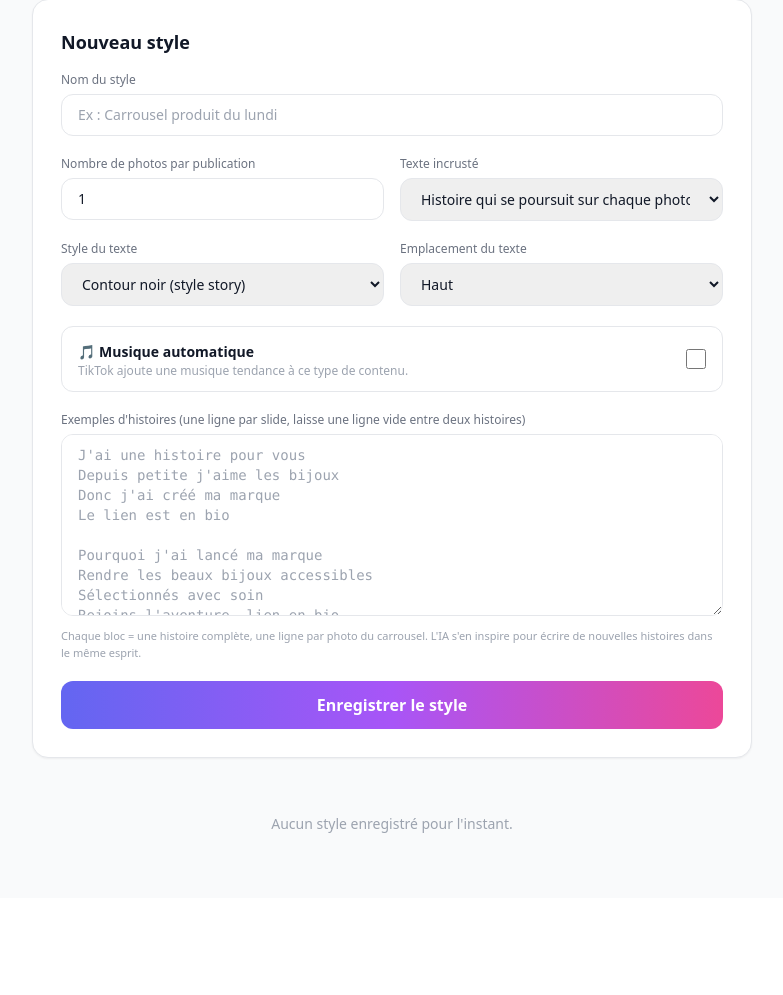
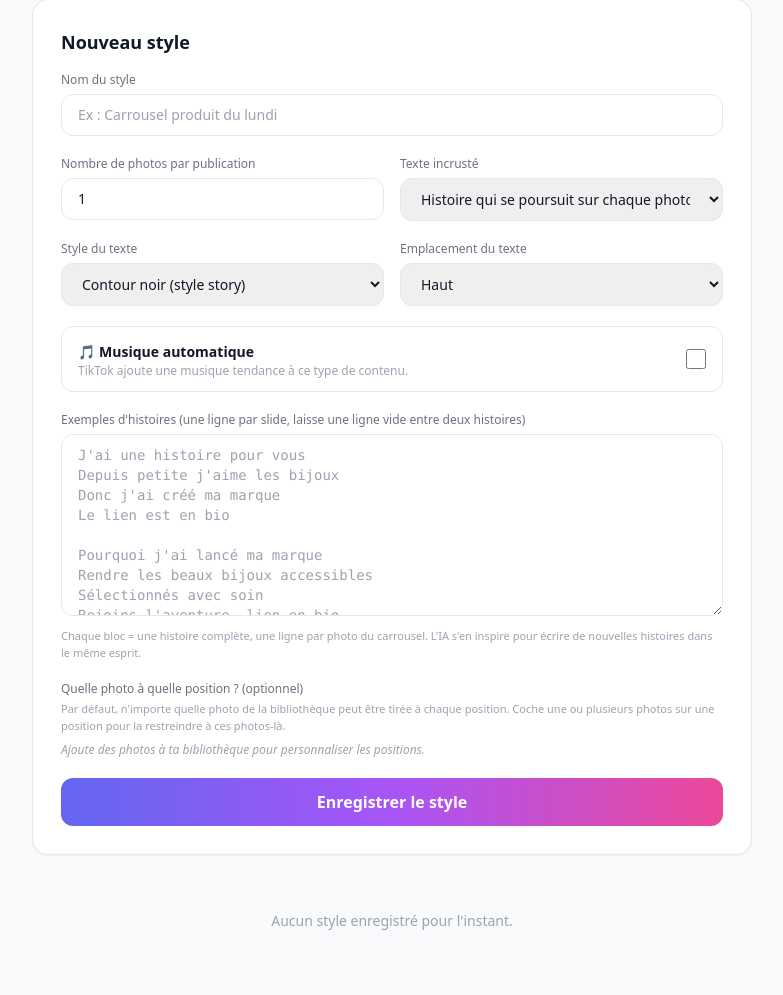
Before and after one commit to arthurgrange61/contentai-studio-backend, a FastAPI app: template templates/styles.html in a window 1280 px wide. Shown: the part 234-1229 px from the top of the page, without its empty margins (248-1031 px from the left). Before the commit the page ends 1067 px from the top, so only its background shows below. Run offline with FastAPI, Linux system fonts and the light colour scheme; the template is opened without the code that fills it, so the values that code supplies are empty; parts of the project's set-up code (start-up, migrations or seed data) failed here and were passed over; some libraries are stand-ins or nearby versions.

Commit message:
Ajoute la sélection de photos par position dans un style
Chaque position de carrousel peut être restreinte à certaines photos
de la bibliothèque ; par défaut (aucune coche), n'importe quelle photo
peut être tirée à cette position.

```diff
--- a/db.py
+++ b/db.py
@@ -86,6 +86,10 @@
     music_enabled: Mapped[bool] = mapped_column(Boolean, default=False)     # musique auto TikTok
     text_style: Mapped[str] = mapped_column(String, default="outline")      # bubble | outline
     text_placement: Mapped[str] = mapped_column(String, default="top")      # top | center | belly | bottom
+    # Une liste par position (0 = 1ère photo, 1 = 2ème...) d'ids de photos autorisées
+    # à cette position. Liste vide à une position = n'importe quelle photo de la
+    # bibliothèque (comportement par défaut, tirage aléatoire).
+    position_photos: Mapped[list] = mapped_column(JSON, default=list)
     created_at: Mapped[datetime.datetime] = mapped_column(DateTime, default=datetime.datetime.utcnow)
 
     user: Mapped[StudioUser] = relationship(back_populates="styles")
@@ -147,6 +151,7 @@
     "ALTER TABLE content_styles ADD COLUMN IF NOT EXISTS text_style VARCHAR DEFAULT 'outline'",
     "ALTER TABLE content_styles ADD COLUMN IF NOT EXISTS text_placement VARCHAR DEFAULT 'top'",
     "ALTER TABLE posting_rules ADD COLUMN IF NOT EXISTS active BOOLEAN DEFAULT true",
+    "ALTER TABLE content_styles ADD COLUMN IF NOT EXISTS position_photos JSON DEFAULT '[]'::json",
 ]
 
 
--- a/main.py
+++ b/main.py
@@ -43,6 +43,7 @@
 import datetime
 import os
 import base64
+import json
 import random
 import re
 from contextlib import asynccontextmanager
@@ -338,10 +339,29 @@
         if not user:
             return RedirectResponse("/")
         styles = await db.list_styles(session, user_id)
+        photos = await db.list_photos(session, user_id)
         return templates.TemplateResponse(
             "styles.html",
-            {"request": request, "business_name": user.business_name, "styles": styles},
+            {"request": request, "business_name": user.business_name, "styles": styles, "photos": photos},
         )
+
+
+def _parse_position_photos(raw: str, photo_count: int) -> list[list[str]]:
+    """
+    `raw` est un JSON (rempli par le JS du formulaire) : une liste par position
+    d'ids de photos autorisées. Liste vide à une position = n'importe quelle
+    photo de la bibliothèque (comportement par défaut).
+    """
+    try:
+        parsed = json.loads(raw) if raw else []
+    except (ValueError, TypeError):
+        parsed = []
+    if not isinstance(parsed, list):
+        parsed = []
+    result = [p if isinstance(p, list) else [] for p in parsed][:photo_count]
+    while len(result) < photo_count:
+        result.append([])
+    return result
 
 
 @app.post("/styles", response_class=HTMLResponse)
@@ -354,6 +374,7 @@
     music_enabled: str = Form("off"),
     text_style: str = Form("outline"),       # "bubble" | "outline"
     text_placement: str = Form("top"),       # "top" | "center" | "belly" | "bottom"
+    position_photos_json: str = Form("[]"),
 ):
     user_id = _session_user_id(request)
     if not user_id:
@@ -361,6 +382,7 @@
 
     example_texts = _parse_example_stories(examples)
     photo_count = max(1, min(10, photo_count))
+    position_photos = _parse_position_photos(position_photos_json, photo_count)
 
     async with db.get_session() as session:
         session.add(db.ContentStyle(
@@ -372,6 +394,7 @@
             music_enabled=(music_enabled == "on"),
             text_style=text_style,
             text_placement=text_placement,
+            position_photos=position_photos,
         ))
         await session.commit()
 
@@ -389,6 +412,7 @@
     music_enabled: str = Form("off"),
     text_style: str = Form("outline"),
     text_placement: str = Form("top"),
+    position_photos_json: str = Form("[]"),
 ):
     user_id = _session_user_id(request)
     if not user_id:
@@ -396,6 +420,7 @@
 
     example_texts = _parse_example_stories(examples)
     photo_count = max(1, min(10, photo_count))
+    position_photos = _parse_position_photos(position_photos_json, photo_count)
 
     async with db.get_session() as session:
         style = await session.get(db.ContentStyle, style_id)
@@ -407,6 +432,7 @@
             style.music_enabled = (music_enabled == "on")
             style.text_style = text_style
             style.text_placement = text_placement
+            style.position_photos = position_photos
             await session.commit()
 
     return RedirectResponse("/styles", status_code=303)
@@ -429,9 +455,10 @@
         if not photos:
             return RedirectResponse("/library")
 
+        photos_by_id = {p.id: p for p in photos}
         pool = photos.copy()
         random.shuffle(pool)
-        chosen = [pool[i % len(pool)] for i in range(style.photo_count)]
+        chosen = _pick_photos_for_style(style, photos_by_id, pool, [0])
 
         no_text = style.overlay_position == "none"
         ai_result = await ai_writer.generate_content_piece(
@@ -603,9 +630,10 @@
         if not photos:
             return RedirectResponse("/library", status_code=303)
 
+        photos_by_id = {p.id: p for p in photos}
         pool = photos.copy()
         random.shuffle(pool)
-        chosen = [pool[i % len(pool)] for i in range(style.photo_count)]
+        chosen = _pick_photos_for_style(style, photos_by_id, pool, [0])
 
         item = db.GeneratedContent(
             user_id=user_id,
@@ -634,6 +662,30 @@
         picked.append(pool[cursor[0] % len(pool)])
         cursor[0] += 1
     return picked
+
+
+def _pick_photos_for_style(
+    style: db.ContentStyle,
+    photos_by_id: dict[str, db.Photo],
+    pool: list[db.Photo],
+    cursor: list[int],
+) -> list[db.Photo]:
+    """
+    Choisit une photo par position du carrousel. Si le style restreint une
+    position à certaines photos (position_photos), on tire parmi elles ;
+    sinon (comportement par défaut) on pioche dans toute la bibliothèque
+    via le pool tournant partagé.
+    """
+    position_photos = style.position_photos or []
+    chosen = []
+    for i in range(style.photo_count):
+        allowed_ids = position_photos[i] if i < len(position_photos) else []
+        allowed_photos = [photos_by_id[pid] for pid in allowed_ids if pid in photos_by_id]
+        if allowed_photos:
+            chosen.append(random.choice(allowed_photos))
+        else:
+            chosen.extend(_draw_photos(pool, cursor, 1))
+    return chosen
 
 
 async def _run_batch(user_id: str, content_ids: list[str]):
@@ -771,13 +823,14 @@
                 occurrences.append((occurrence_date, rule, style))
         occurrences.sort(key=lambda o: o[0])
 
+        photos_by_id = {p.id: p for p in photos}
         pool = photos.copy()
         random.shuffle(pool)
         cursor = [0]
 
         content_ids = []
         for occurrence_date, rule, style in occurrences:
-            picked = _draw_photos(pool, cursor, style.photo_count)
+            picked = _pick_photos_for_style(style, photos_by_id, pool, cursor)
             item = db.GeneratedContent(
                 user_id=user_id,
                 style_id=style.id,
--- a/templates/styles.html
+++ b/templates/styles.html
@@ -12,6 +12,37 @@
 </head>
 <body class="bg-gray-50 text-gray-900 antialiased min-h-screen">
   {% include "_nav.html" %}
+
+  {% macro position_picker(uid, photos, photo_count_value, position_photos) %}
+  <div>
+    <label class="block text-xs font-medium text-gray-500 mb-1">Quelle photo à quelle position ? (optionnel)</label>
+    <p class="text-[11px] text-gray-400 mb-2">
+      Par défaut, n'importe quelle photo de la bibliothèque peut être tirée à chaque position.
+      Coche une ou plusieurs photos sur une position pour la restreindre à ces photos-là.
+    </p>
+    {% if not photos %}
+    <p class="text-xs text-gray-400 italic">Ajoute des photos à ta bibliothèque pour personnaliser les positions.</p>
+    {% else %}
+    <div id="positions-{{ uid }}" class="space-y-3">
+      {% for i in range(10) %}
+      <div class="position-block border border-gray-100 rounded-lg p-3" data-position="{{ i }}" style="{{ '' if i < photo_count_value else 'display:none' }}">
+        <p class="text-xs font-medium text-gray-600 mb-2">Position {{ i + 1 }}</p>
+        <div class="flex flex-wrap gap-2">
+          {% for photo in photos %}
+          <label class="cursor-pointer">
+            <input type="checkbox" class="pos-check sr-only peer" data-uid="{{ uid }}" data-position="{{ i }}" value="{{ photo.id }}"
+              {{ 'checked' if position_photos and i < position_photos|length and photo.id in position_photos[i] else '' }}/>
+            <img src="{{ photo.url }}" class="w-12 h-12 rounded object-cover border-2 border-transparent peer-checked:border-indigo-500"/>
+          </label>
+          {% endfor %}
+        </div>
+      </div>
+      {% endfor %}
+    </div>
+    {% endif %}
+    <input type="hidden" name="position_photos_json" id="posjson-{{ uid }}" value="[]"/>
+  </div>
+  {% endmacro %}
 
   <main class="max-w-3xl mx-auto px-6 py-10">
     <h1 class="text-2xl font-bold mb-1">Styles de contenu</h1>
@@ -34,7 +65,8 @@
         <div class="grid sm:grid-cols-2 gap-4">
           <div>
             <label class="block text-xs font-medium text-gray-500 mb-1.5">Nombre de photos par publication</label>
-            <input type="number" name="photo_count" min="1" max="10" value="1"
+            <input type="number" name="photo_count" id="photo_count-create" min="1" max="10" value="1"
+              oninput="updatePositions('create', this.value)"
               class="w-full border border-gray-200 rounded-xl px-4 py-2.5 text-sm focus:border-indigo-500 outline-none"/>
           </div>
           <div>
@@ -80,6 +112,8 @@
           <p class="text-[11px] text-gray-400 mt-1.5">Chaque bloc = une histoire complète, une ligne par photo du carrousel. L'IA s'en inspire pour écrire de nouvelles histoires dans le même esprit.</p>
         </div>
 
+        {{ position_picker('create', photos, 1, []) }}
+
         <button type="submit" class="w-full grad-bg text-white font-semibold rounded-xl py-3">Enregistrer le style</button>
       </form>
     </div>
@@ -113,6 +147,9 @@
           {% if style.music_enabled %}
           <span class="text-xs bg-indigo-100 text-indigo-700 rounded-full px-2.5 py-1">🎵 Musique auto</span>
           {% endif %}
+          {% if style.position_photos and style.position_photos|selectattr('0', 'defined')|list %}
+          <span class="text-xs bg-indigo-100 text-indigo-700 rounded-full px-2.5 py-1">📌 Positions personnalisées</span>
+          {% endif %}
         </div>
         {% if style.example_texts %}
         <div class="space-y-2">
@@ -134,7 +171,8 @@
             <div class="grid sm:grid-cols-2 gap-4">
               <div>
                 <label class="block text-xs font-medium text-gray-500 mb-1.5">Nombre de photos par publication</label>
-                <input type="number" name="photo_count" min="1" max="10" value="{{ style.photo_count }}"
+                <input type="number" name="photo_count" id="photo_count-edit-{{ style.id }}" min="1" max="10" value="{{ style.photo_count }}"
+                  oninput="updatePositions('edit-{{ style.id }}', this.value)"
                   class="w-full border border-gray-200 rounded-xl px-4 py-2.5 text-sm focus:border-indigo-500 outline-none"/>
               </div>
               <div>
@@ -172,6 +210,9 @@
               <textarea name="examples" rows="6"
                 class="w-full border border-gray-200 rounded-xl px-4 py-2.5 text-sm font-mono focus:border-indigo-500 outline-none">{{ style.example_texts|stories_to_text }}</textarea>
             </div>
+
+            {{ position_picker('edit-' + style.id, photos, style.photo_count, style.position_photos) }}
+
             <button type="submit" class="w-full grad-bg text-white font-semibold rounded-xl py-2.5">Enregistrer les modifications</button>
           </form>
         </div>
@@ -187,6 +228,32 @@
     function toggleEdit(id) {
       document.getElementById(id).classList.toggle('hidden');
     }
+
+    function updatePositions(uid, count) {
+      count = parseInt(count) || 1;
+      document.querySelectorAll('#positions-' + uid + ' .position-block').forEach(function (block) {
+        const pos = parseInt(block.dataset.position);
+        block.style.display = pos < count ? '' : 'none';
+      });
+    }
+
+    document.querySelectorAll('form').forEach(function (form) {
+      form.addEventListener('submit', function () {
+        const hidden = form.querySelector('input[name="position_photos_json"]');
+        if (!hidden) return;
+        const uid = hidden.id.replace('posjson-', '');
+        const countInput = document.getElementById('photo_count-' + uid);
+        const count = countInput ? (parseInt(countInput.value) || 1) : 1;
+        const result = [];
+        for (let i = 0; i < count; i++) {
+          const checked = Array.from(
+            document.querySelectorAll('.pos-check[data-uid="' + uid + '"][data-position="' + i + '"]:checked')
+          ).map(function (c) { return c.value; });
+          result.push(checked);
+        }
+        hidden.value = JSON.stringify(result);
+      });
+    });
   </script>
 </body>
 </html>
```
